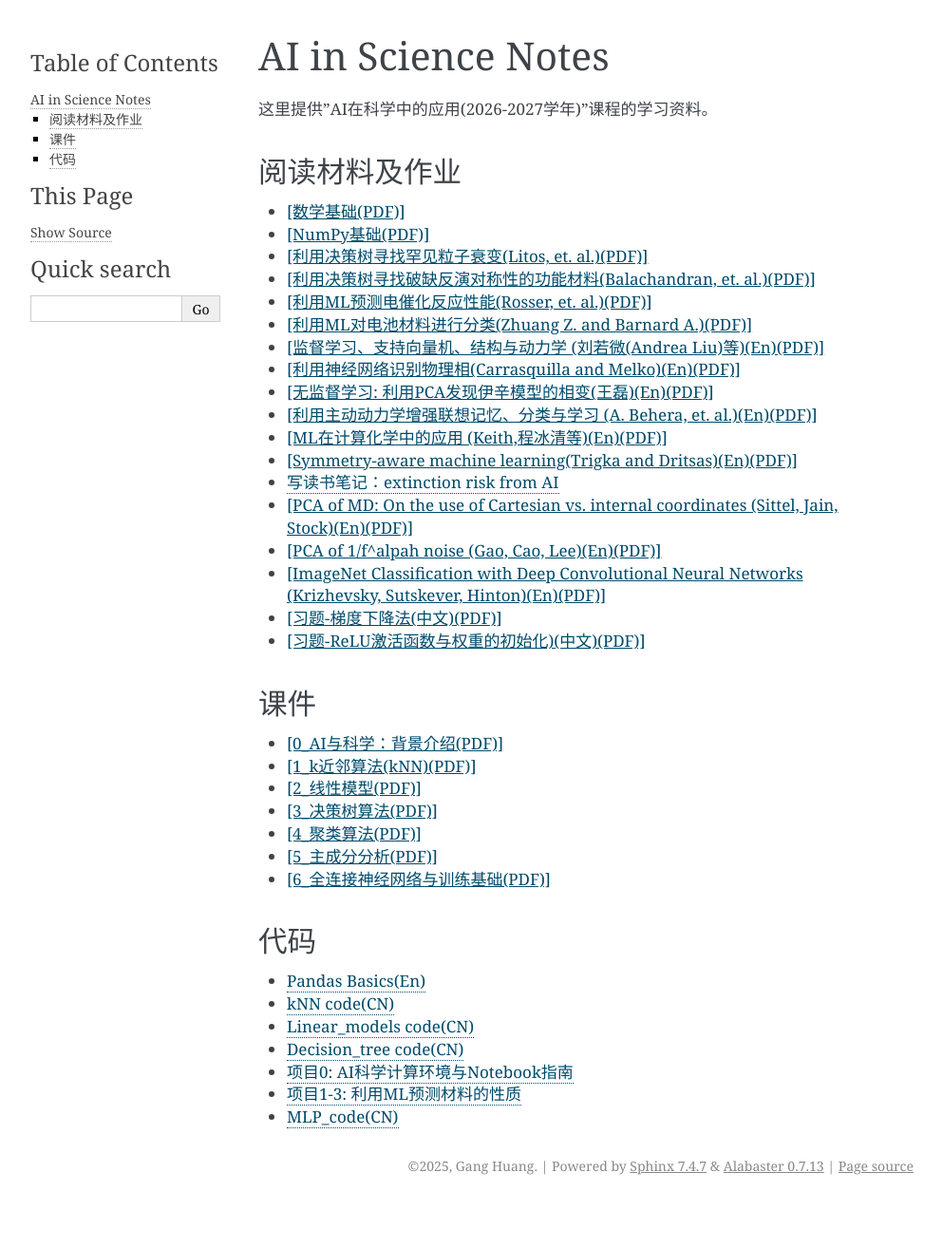
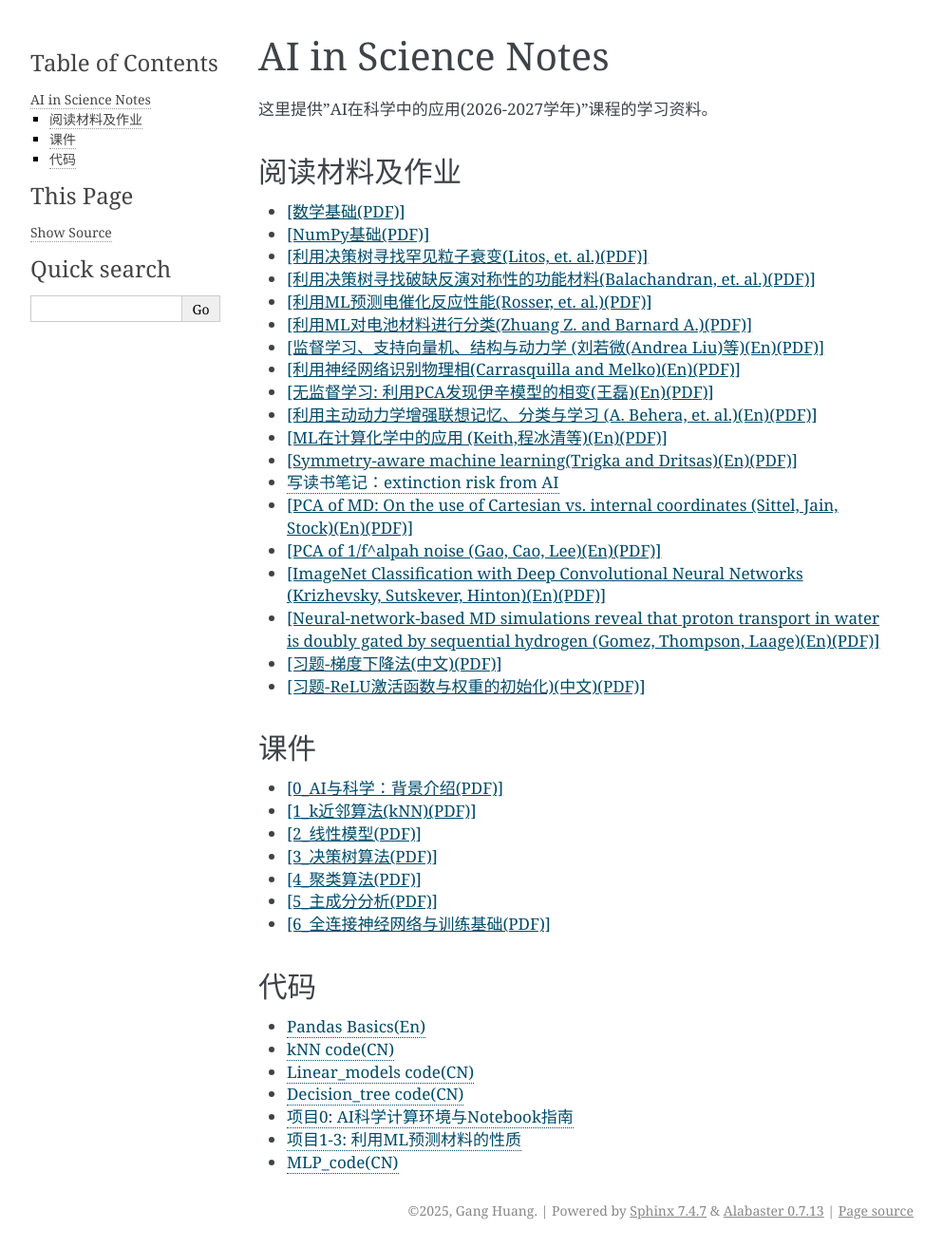
Before and after one commit to hg08/hg08.github.io, a Sphinx documentation site: the page built from doc/teaching/ai_in_science_notes.md, in a window 1280 px wide. Shown: the whole page at 95% size, without its empty margins (148-1141 px from the left). Built offline with Sphinx 7.4.7, drawn with Linux system fonts in a browser that asks for light colours; before the commit the page ends 1267 px from its top, so only the background shows below that.

Commit message:
add NN-based MDs

```diff
--- a/doc/teaching/ai_in_science_notes.md
+++ b/doc/teaching/ai_in_science_notes.md
@@ -20,6 +20,7 @@
 - <a href="../_static/pdfs/ai-in-science/Sittel2014JCP.pdf" target="_blank" rel="noopener">[PCA of MD: On the use of Cartesian vs. internal coordinates (Sittel, Jain, Stock)(En)(PDF)]</a>
 - <a href="../_static/pdfs/ai-in-science/Gao2003PLA.pdf" target="_blank" rel="noopener">[PCA of 1/f^alpah noise (Gao, Cao, Lee)(En)(PDF)]</a>
 - <a href="../_static/pdfs/ai-in-science/Alex2012.pdf" target="_blank" rel="noopener">[ImageNet Classification with Deep Convolutional Neural Networks (Krizhevsky, Sutskever, Hinton)(En)(PDF)]</a>
+- <a href="../_static/pdfs/ai-in-science/NN-based_MD.pdf" target="_blank" rel="noopener">[Neural-network-based MD simulations reveal that proton transport in water is doubly gated by sequential hydrogen (Gomez, Thompson, Laage)(En)(PDF)]</a>
 - <a href="../_static/pdfs/ai-in-science/Ex261119.pdf" target="_blank" rel="noopener">[习题-梯度下降法(中文)(PDF)]</a>
 - <a href="../_static/pdfs/ai-in-science/Ex261126.pdf" target="_blank" rel="noopener">[习题-ReLU激活函数与权重的初始化)(中文)(PDF)]</a>
 
```
Also changed, not shown: 1 other file.
